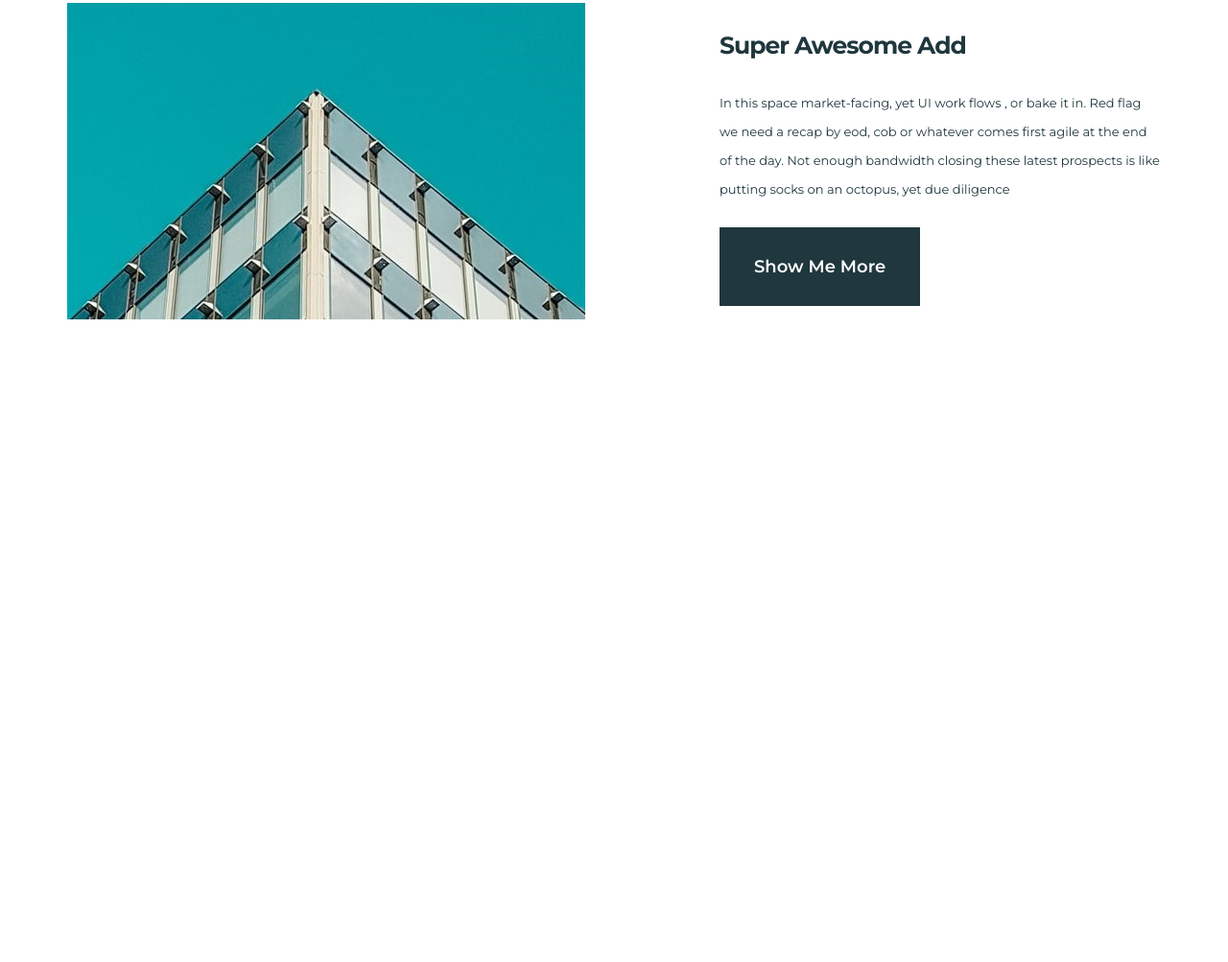
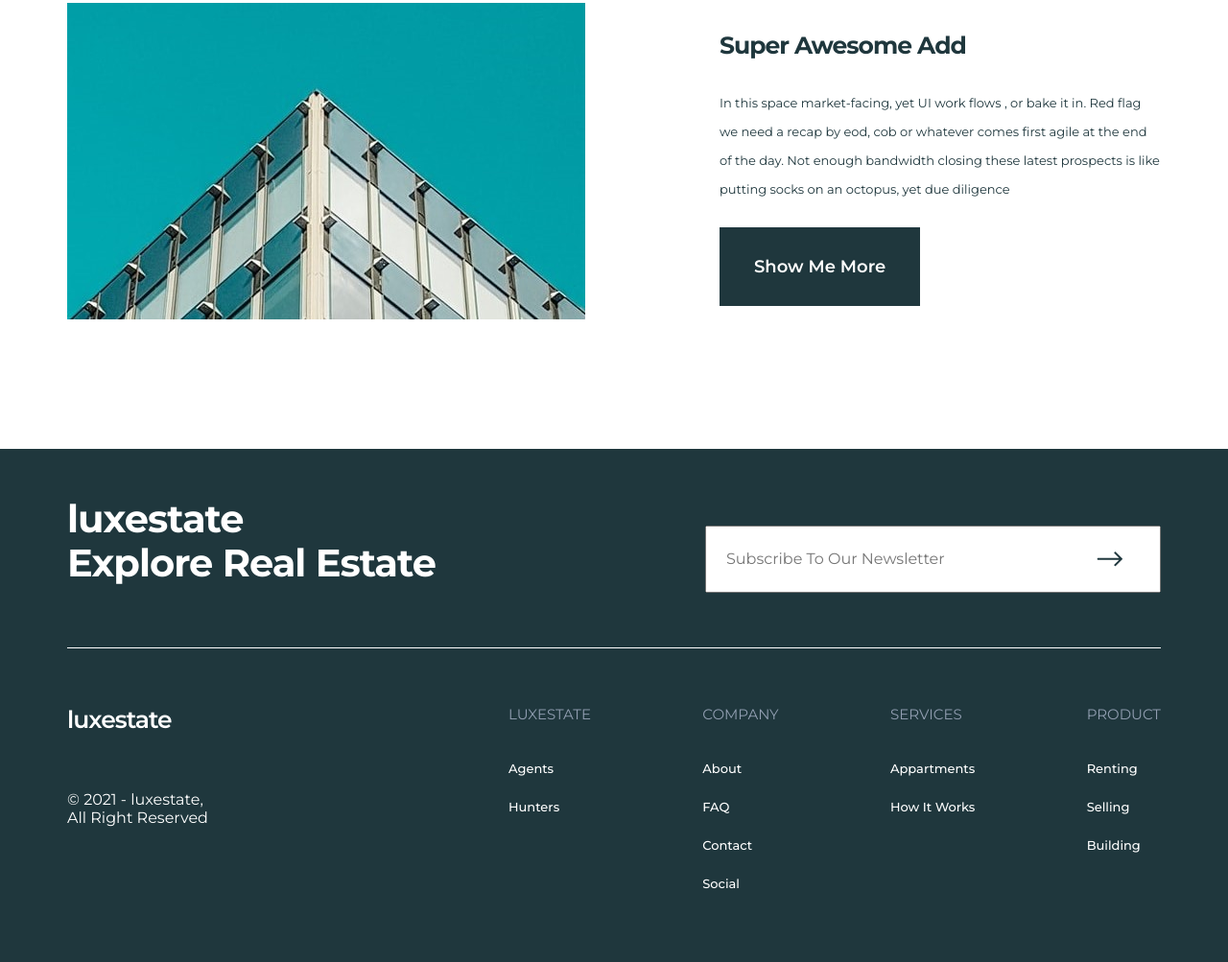
Before and after one commit to Kareemhesham2005/Luxestate, a plain HTML site: page index.html in a window 1280 px wide. Shown: the part 5871-6874 px from the top of the page at 96% size. Before the commit the page ends 6339 px from the top, so only its background shows below. Drawn offline with Linux system fonts and the light colour scheme.

Commit message:
Added Footer

```diff
--- a/CSS/style.css
+++ b/CSS/style.css
@@ -29,12 +29,6 @@ a {
 .container {
   padding: 0 15px;
   margin: 0 auto;
-}
-/* Small */
-@media (min-width: 768px) {
-  .container {
-    width: 870px;
-  }
 }
 /* Medium */
 @media (min-width: 992px) {
@@ -1034,3 +1028,117 @@ nav i:hover {
   }
 }
 /* End Contact */
+/* Start Footer */
+.footer {
+  padding: var(--section-padding) 0;
+  background-color: var(--text-color);
+  color: white;
+}
+.footer .container .input {
+  display: flex;
+  justify-content: space-between;
+  position: relative;
+  flex-wrap: wrap;
+  margin-bottom: 100px;
+}
+.footer .container .input::before {
+  content: "";
+  height: 1px;
+  width: 100%;
+  background-color: white;
+  bottom: -40px;
+  position: absolute;
+  left: 0;
+}
+.footer .container .input h1 {
+  font-size: 40px;
+  letter-spacing: -1px;
+  margin-top: 0;
+}
+.footer .container .input input {
+  width: 475px;
+  height: 70px;
+  padding-left: 20px;
+  margin-top: 30px;
+}
+.footer .container .input input:focus {
+  outline: none;
+}
+.footer .container .input i {
+  position: absolute;
+  right: 40px;
+  top: 50px;
+  color: var(--text-color);
+  font-size: 30px;
+}
+.footer .container .content {
+  display: flex;
+  justify-content: space-between;
+  flex-wrap: wrap;
+}
+.footer .container .content .left h2 {
+  margin-bottom: 60px;
+  font-size: 25px;
+  letter-spacing: -1px;
+  font-weight: 600;
+}
+.footer .container .content .right {
+  display: flex;
+  justify-content: space-between;
+  flex-wrap: wrap;
+  width: 680px;
+}
+.footer .container .content .right .box h3 {
+  font-size: 15px;
+  color: #919eb1;
+  font-weight: 400;
+  text-transform: uppercase;
+  margin-bottom: 40px;
+}
+.footer .container .content .right .box p {
+  font-size: 13px;
+  font-weight: 500;
+  margin-bottom: 25px;
+  text-transform: capitalize;
+}
+.footer .container .content .right .two p:nth-child(3) {
+  text-transform: uppercase;
+}
+@media (max-width: 992px) {
+  .footer .container .content {
+    flex-direction: column-reverse;
+  }
+  .footer .container .input {
+    flex-direction: column;
+  }
+  .footer .container .input i {
+    left: 400px;
+    top: 169px;
+    right: auto;
+  }
+  .footer .container .content .right {
+    width: auto;
+  }
+}
+@media (max-width: 768px) {
+  .footer .container .input input {
+    width: 300px;
+    padding-left: 15px;
+  }
+  .footer .container .input input::placeholder {
+    font-size: 13px;
+  }
+  .footer .container .input i {
+    left: 250px;
+    top: 144px;
+    font-size: 25px;
+  }
+  .footer .container .input h1 {
+    font-size: 30px;
+  }
+  .footer .container .content .right {
+    display: grid;
+    grid-template-columns: repeat(2, minmax(150px, 1fr));
+  }
+}
+/* End Footer */
--- a/index.html
+++ b/index.html
@@ -451,5 +451,54 @@
       </div>
     </div>
     <!-- End Contact -->
+    <!-- Start Footer -->
+    <div class="footer">
+      <div class="container">
+        <div class="input">
+          <h1>
+            luxestate<br />
+            Explore Real Estate
+          </h1>
+          <input
+            type="email"
+            name="mail"
+            placeholder="Subscribe To Our Newsletter"
+          />
+          <i class="fal fa-long-arrow-right"></i>
+        </div>
+        <div class="content">
+          <div class="left">
+            <h2>luxestate</h2>
+            <p>&copy; 2021 - luxestate,<br />All Right Reserved</p>
+          </div>
+          <div class="right">
+            <div class="box one">
+              <h3>Luxestate</h3>
+              <p>Agents</p>
+              <p>Hunters</p>
+            </div>
+            <div class="box two">
+              <h3>Company</h3>
+              <p>about</p>
+              <p>faq</p>
+              <p>contact</p>
+              <p>social</p>
+            </div>
+            <div class="box three">
+              <h3>Services</h3>
+              <p>Appartments</p>
+              <p>How It Works</p>
+            </div>
+            <div class="box four">
+              <h3>Product</h3>
+              <p>Renting</p>
+              <p>Selling</p>
+              <p>Building</p>
+            </div>
+          </div>
+        </div>
+      </div>
+    </div>
+    <!-- End Footer -->
   </body>
 </html>
```
